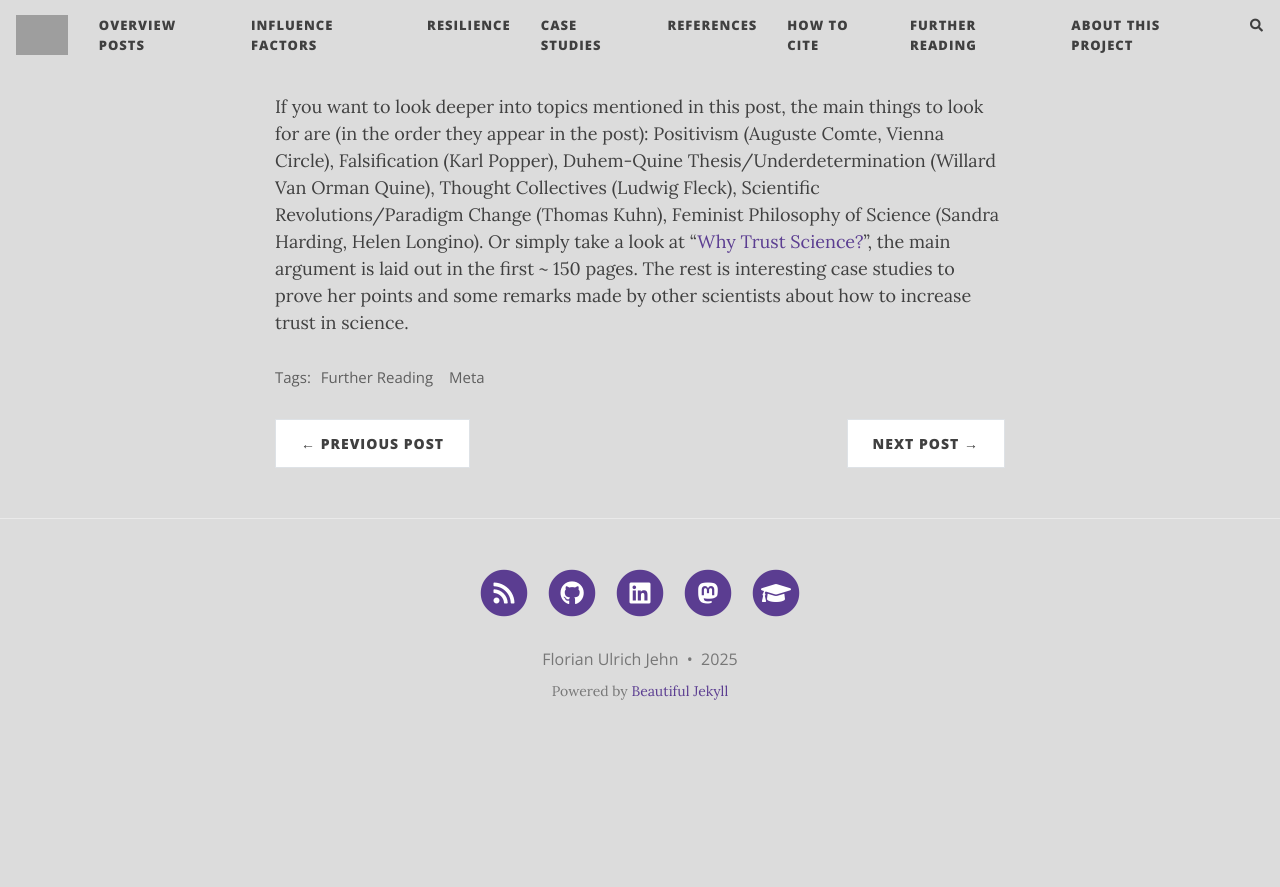
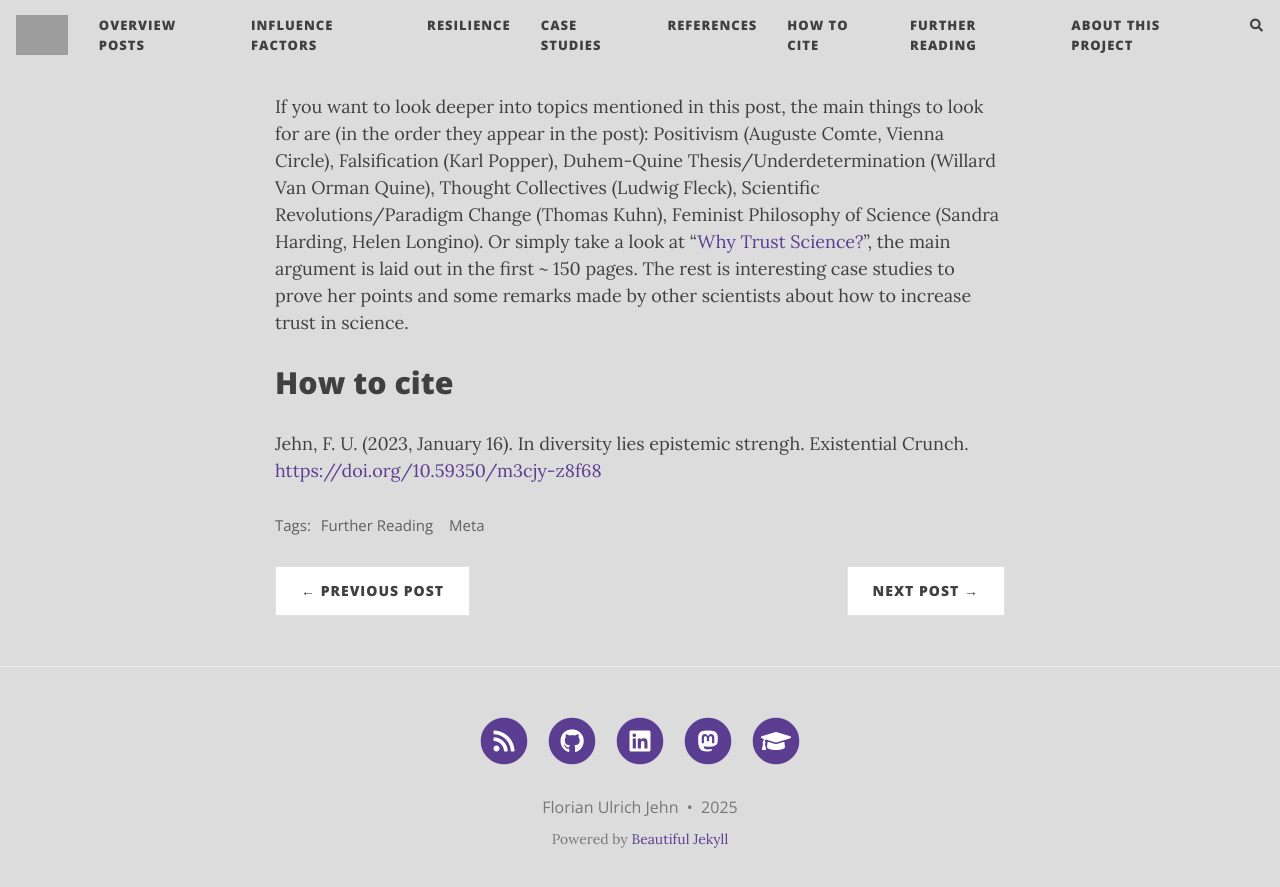
Before and after one commit to florianjehn/Societal_Collapse, a Jekyll site: the page built from _posts/2023-01-16-diversity.md, in a window 1280 px wide and 900 px high, scrolled down 3547 px. Shown: the top 887 px of the window. Built offline with Jekyll 4.4.1, drawn with Linux system fonts in a browser that asks for light colours; nearby versions of some CDN libraries; comment, search, counter and statistics services are not loaded; before the commit the page ends 4299 px from its top, so only the background shows below that; grey boxes are pictures that could not be loaded.

Commit message:
Update 2023-01-16-diversity.md

```diff
--- a/_posts/2023-01-16-diversity.md
+++ b/_posts/2023-01-16-diversity.md
@@ -38,3 +38,7 @@ The ideas presented here are certainly important for science, but they are also
 Thanks to Florian Zeidler, Jan Wittenbecher, Birte Spekker, Jonathan Michel, Ekaterina Ilin, Magdalena Wache and Luise Wolf for helping me improve this post with valuable feedback :)
 
 If you want to look deeper into topics mentioned in this post, the main things to look for are (in the order they appear in the post): Positivism (Auguste Comte, Vienna Circle), Falsification (Karl Popper), Duhem-Quine Thesis/Underdetermination (Willard Van Orman Quine), Thought Collectives (Ludwig Fleck), Scientific Revolutions/Paradigm Change (Thomas Kuhn), Feminist Philosophy of Science (Sandra Harding, Helen Longino). Or simply take a look at “[Why Trust Science?](https://www.goodreads.com/book/show/44526005-why-trust-science)”, the main argument is laid out in the first ~ 150 pages. The rest is interesting case studies to prove her points and some remarks made by other scientists about how to increase trust in science.
+
+# How to cite
+
+Jehn, F. U. (2023, January 16). In diversity lies epistemic strengh. Existential Crunch. [https://doi.org/10.59350/m3cjy-z8f68](https://doi.org/10.59350/m3cjy-z8f68)
```
